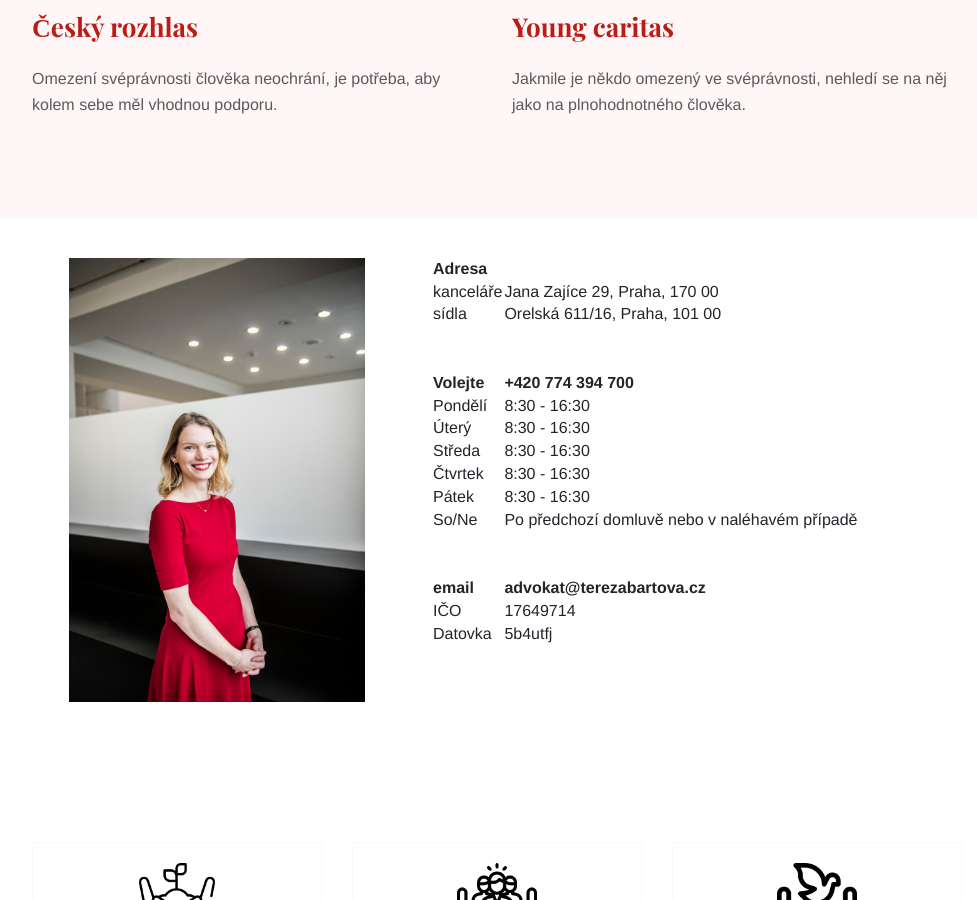
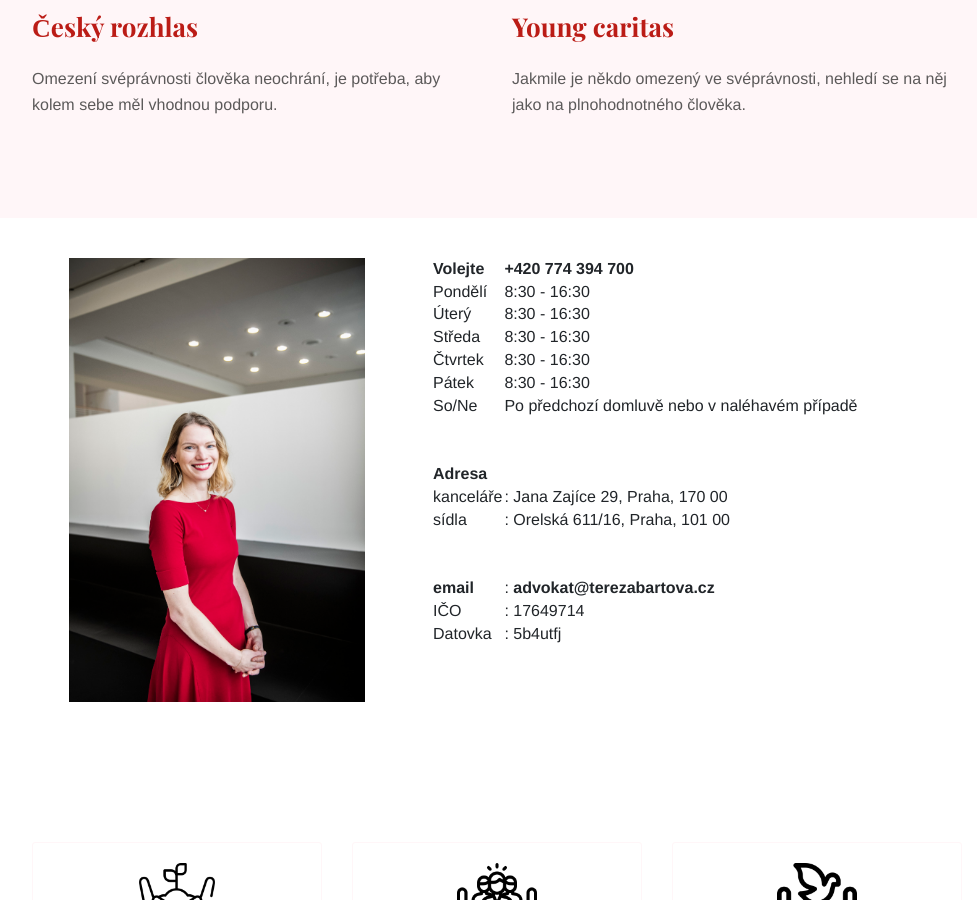
Before and after one commit to terezabartova/terezabartova.github.io, a Jekyll site: the page built from index.md, in a window 1280 px wide and 900 px high, scrolled down 3170 px. Shown: the whole window, without its empty margins (143-1120 px from the left). Built offline with Jekyll 4.4.1, drawn with Linux system fonts in a browser that asks for light colours.

Commit message:
contact formatting

```diff
--- a/index.md
+++ b/index.md
@@ -21,21 +21,21 @@ intro_call_box_on_mobile: true
 show_call_box: true
 ---
 
-| Adresa    |                 |
-| --------- | --------------- |
-| kanceláře | Jana Zajíce 29, Praha, 170 00 |
-| sídla     | Orelská 611/16, Praha, 101 00 |
-|                   |      |
-|                   |      |
-| **Volejte**       | **+420 774 394 700** |
-| Pondělí   | 8:30 - 16:30 |
-| Úterý     | 8:30 - 16:30 |
-| Středa    | 8:30 - 16:30 |
-| Čtvrtek   | 8:30 - 16:30 |
-| Pátek     | 8:30 - 16:30 |
-| So/Ne     | Po předchozí domluvě nebo v naléhavém případě |
-|           |            |
-|           |            |
-|**email** | **advokat@terezabartova.cz**  |
-|IČO | 17649714      |
-|Datovka     | 5b4utfj |
+| ------------| -------------|
+| **Volejte** | **+420 774 394 700** |
+| Pondělí     | 8:30 - 16:30 |
+| Úterý       | 8:30 - 16:30 |
+| Středa      | 8:30 - 16:30 |
+| Čtvrtek     | 8:30 - 16:30 |
+| Pátek       | 8:30 - 16:30 |
+| So/Ne       | Po předchozí domluvě nebo v naléhavém případě |
+|             |              |
+|             |              |
+| **Adresa**  |              |
+| kanceláře   |: Jana Zajíce 29, Praha, 170 00 |
+| sídla       |: Orelská 611/16, Praha, 101 00 |
+|             |              |
+|             |              |
+|**email**    |: **advokat@terezabartova.cz**  |
+|IČO          |: 17649714    |
+|Datovka      |: 5b4utfj     |
```
